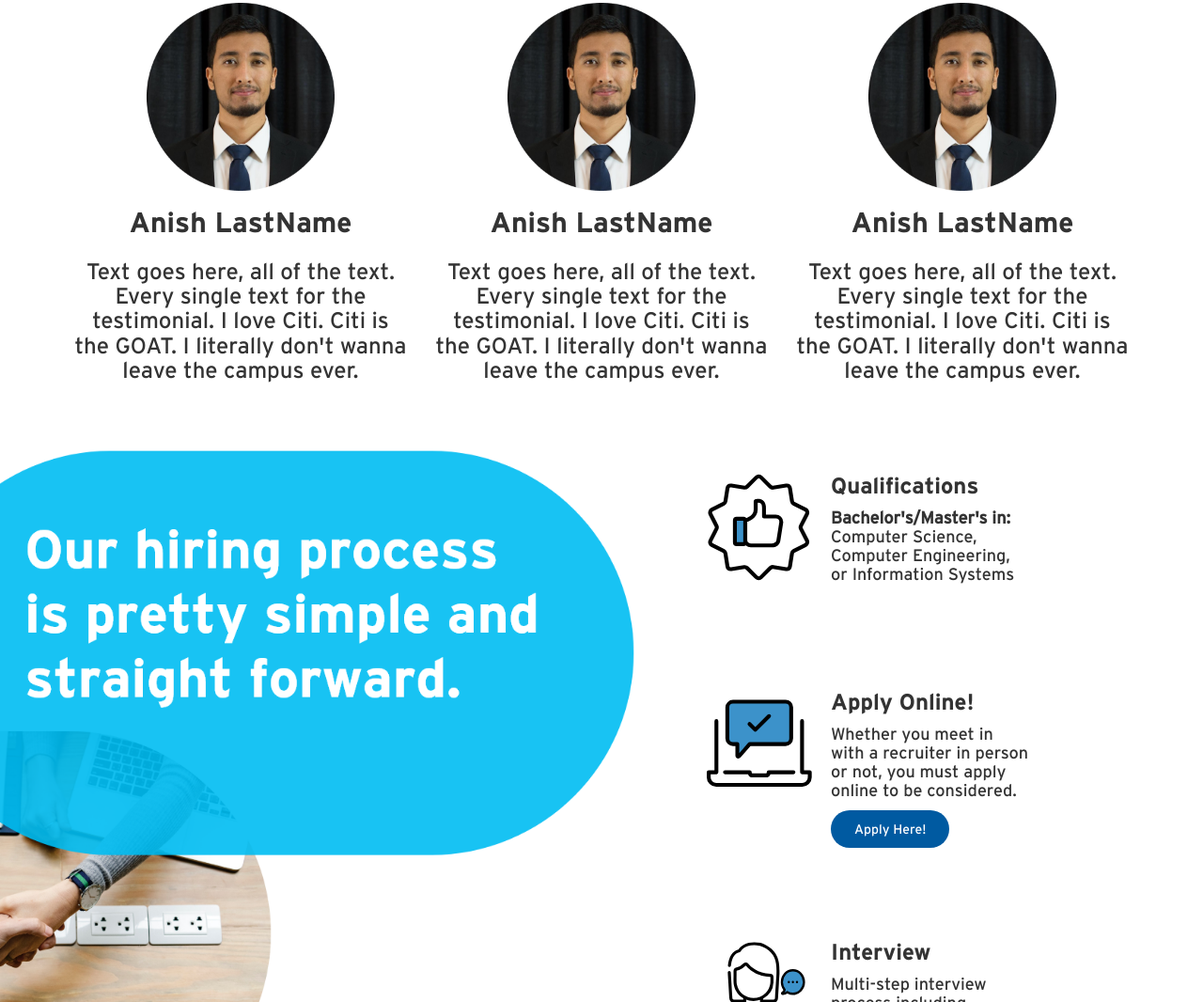
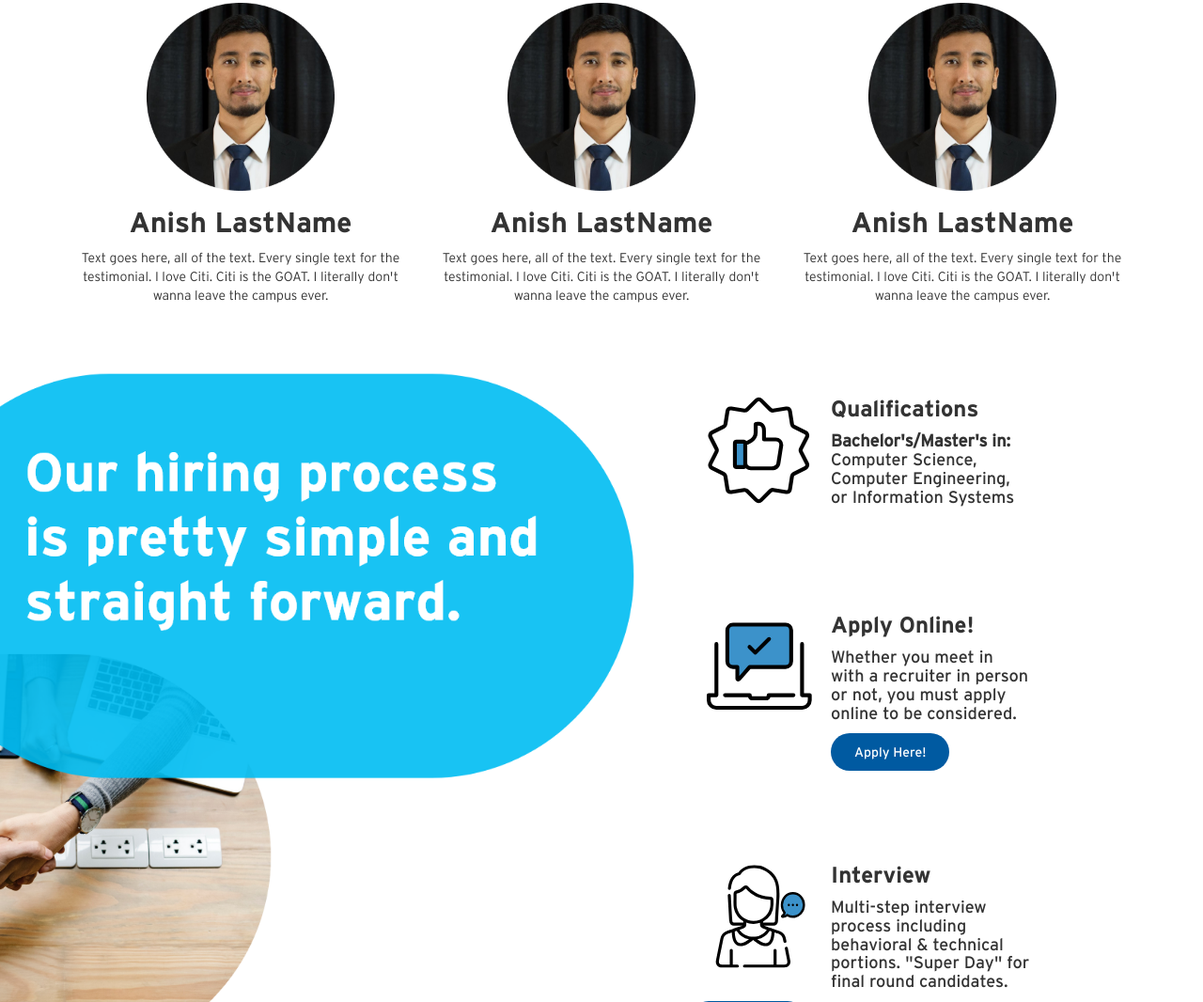
Before and after one commit to luisgsegovia/tlp_site, a plain HTML site: page TEP/tep.html in a window 1280 px wide. Shown: the part 5813-6879 px from the top of the page at 94% size. Drawn offline with Linux system fonts and the light colour scheme.

Commit message:
changed tags in testimonials

```diff
--- a/TEP/tep.html
+++ b/TEP/tep.html
@@ -207,21 +207,21 @@
                                 <div class="col-lg-4">
                                     <img class="svg-testimonials-scaling" src="Testimonial/Anish.png">
                                     <h2 class="interstate-bold">Anish LastName</h2>
-                                    <h3 class="interstate">Text goes here, all of the text. Every single text for the testimonial. I love Citi. Citi is the GOAT. I literally don't wanna leave the campus ever.</h3>
+                                    <p class="interstate-light">Text goes here, all of the text. Every single text for the testimonial. I love Citi. Citi is the GOAT. I literally don't wanna leave the campus ever.</p>
                                 </div>
                             </div>
                                 <div class="top-header-spacing">
                                     <div class="col-lg-4">
                                         <img class="svg-testimonials-scaling" src="Testimonial/Anish.png">
                                         <h2 class="interstate-bold">Anish LastName</h2>
-                                        <h3 class="interstate">Text goes here, all of the text. Every single text for the testimonial. I love Citi. Citi is the GOAT. I literally don't wanna leave the campus ever.</h3>
+                                        <p class="interstate-light">Text goes here, all of the text. Every single text for the testimonial. I love Citi. Citi is the GOAT. I literally don't wanna leave the campus ever.</p>
                                     </div>
                                 </div>
                                 <div class="top-header-spacing">
                                     <div class="col-lg-4">
                                         <img class="svg-testimonials-scaling" src="Testimonial/Anish.png">
                                         <h2 class="interstate-bold">Anish LastName</h2>
-                                        <h3 class="interstate">Text goes here, all of the text. Every single text for the testimonial. I love Citi. Citi is the GOAT. I literally don't wanna leave the campus ever.</h3>
+                                        <p class="interstate-light">Text goes here, all of the text. Every single text for the testimonial. I love Citi. Citi is the GOAT. I literally don't wanna leave the campus ever.</p>
                                     </div>
                                 </div>
                         </div>
```
